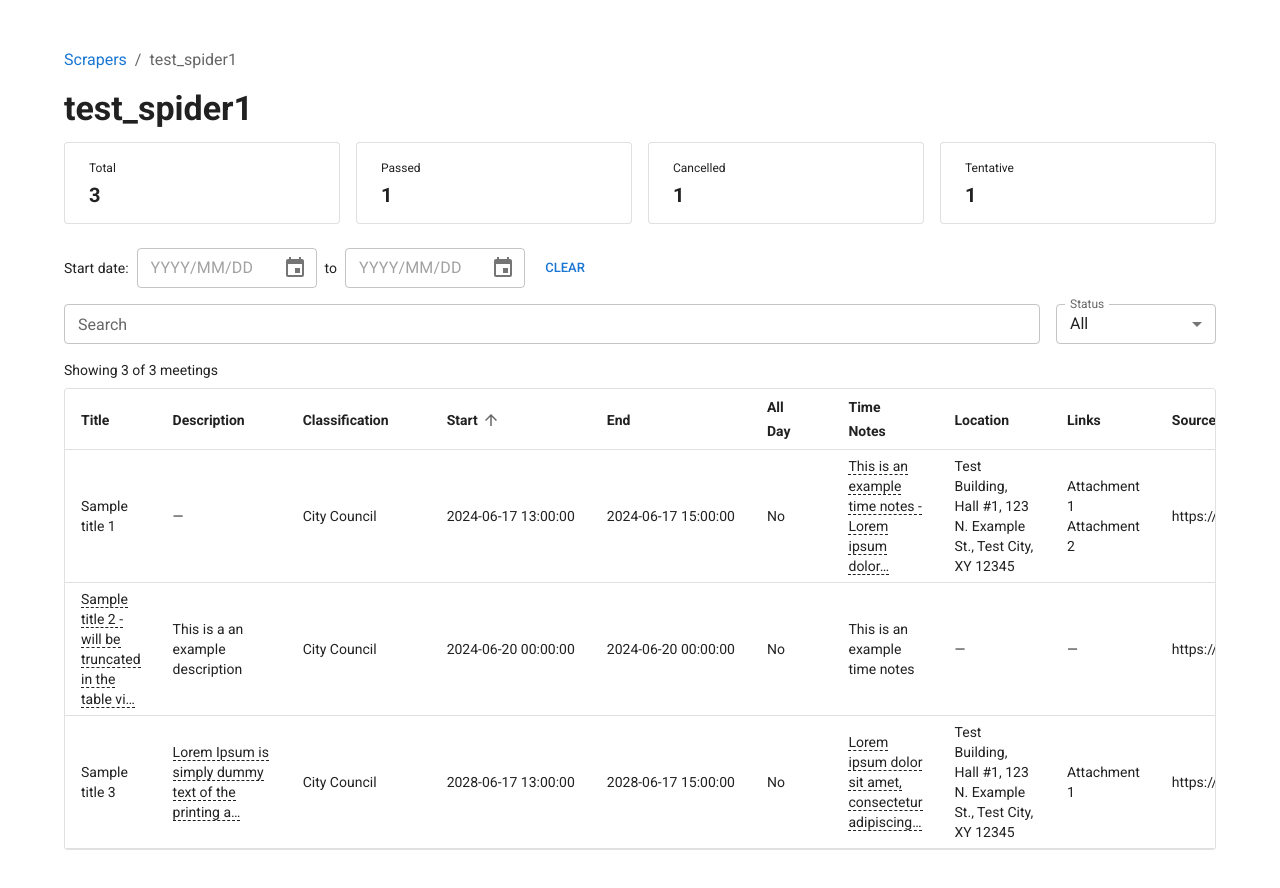
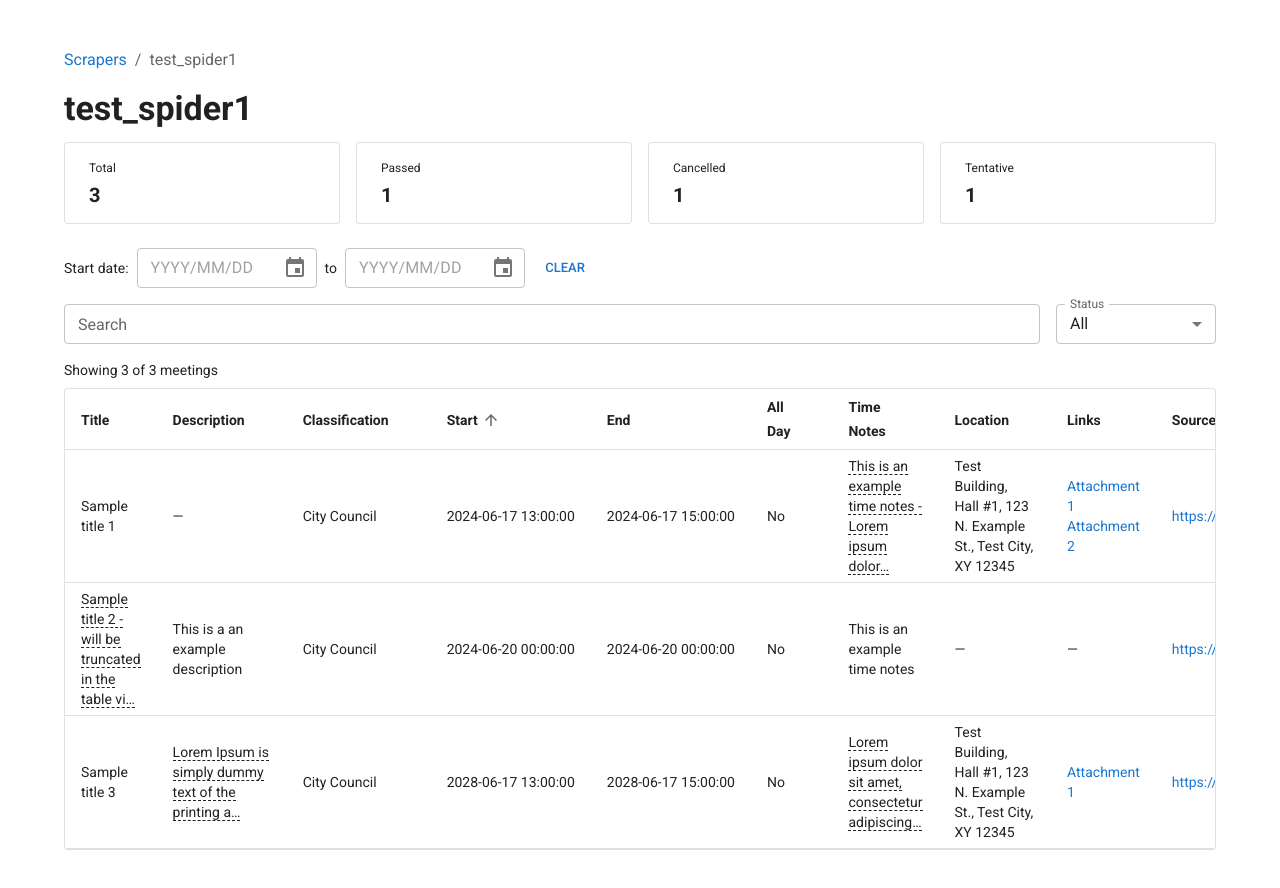
Before and after one commit to DevArtsLab/city-scrapers-meetings-viewer, a Next.js app: page /scrapers/test_spider1 in a window 1280 px wide. Shown: the top 888 px of the page. Built offline with nearby package versions, Linux system fonts and the light colour scheme; what @mui/material-nextjs would draw is missing.

Commit message:
Added toolltip and styles for the links

```diff
--- /dev/null
+++ b/components/LinkWithTooltip.tsx
@@ -0,0 +1,57 @@
+import Tooltip from "@mui/material/Tooltip";
+import Typography from "@mui/material/Typography";
+
+interface LinkWithTooltipProps {
+  href: string;
+  label?: string;
+  tooltipText?: string;
+}
+
+export default function LinkWithTooltip({ href, label }: LinkWithTooltipProps) {
+  const displayLabel = label || href;
+
+  return (
+    <Tooltip
+      title={
+        <Typography variant="body2" sx={{ whiteSpace: "nowrap" }}>
+          {href}
+        </Typography>
+      }
+      placement="right"
+      enterDelay={200}
+      slotProps={{
+        popper: {
+          modifiers: [
+            {
+              name: "offset",
+              options: {
+                offset: [0, -5],
+              },
+            },
+          ],
+        },
+        tooltip: {
+          sx: {
+            bgcolor: "background.paper",
+            color: "text.primary",
+            boxShadow: 3,
+            border: "1px solid",
+            borderColor: "divider",
+            p: 0.5,
+            maxWidth: "none",
+            width: "fit-content",
+          },
+        },
+      }}
+    >
+      <a
+        href={href}
+        target="_blank"
+        rel="noopener noreferrer"
+        style={{ display: "inline-block", color: "#1976d2" }}
+      >
+        {displayLabel}
+      </a>
+    </Tooltip>
+  );
+}
--- a/components/MeetingsTable.tsx
+++ b/components/MeetingsTable.tsx
@@ -22,6 +22,7 @@ import MeetingCard, {
   StatusChip,
 } from "@/components/MeetingCard";
 import TruncatedText from "./TruncatedText";
+import LinkWithTooltip from "./LinkWithTooltip";
 
 type SortKey =
   | "title"
@@ -332,27 +333,18 @@ export default function MeetingsTable({
                   <TableCell>
                     {record.links?.length
                       ? record.links.map((link, i) => (
-                          <a
+                          <LinkWithTooltip
                             key={i}
                             href={link.href}
-                            target="_blank"
-                            rel="noopener noreferrer"
-                            style={{ display: "block" }}
-                          >
-                            {link.title || link.href}
-                          </a>
+                            label={link.title || link.href}
+                            tooltipText={link.href}
+                          />
                         ))
                       : "—"}
                   </TableCell>
                   <TableCell>
                     {record.source ? (
-                      <a
-                        href={record.source}
-                        target="_blank"
-                        rel="noopener noreferrer"
-                      >
-                        {record.source}
-                      </a>
+                      <LinkWithTooltip href={record.source} />
                     ) : (
                       "—"
                     )}
```
